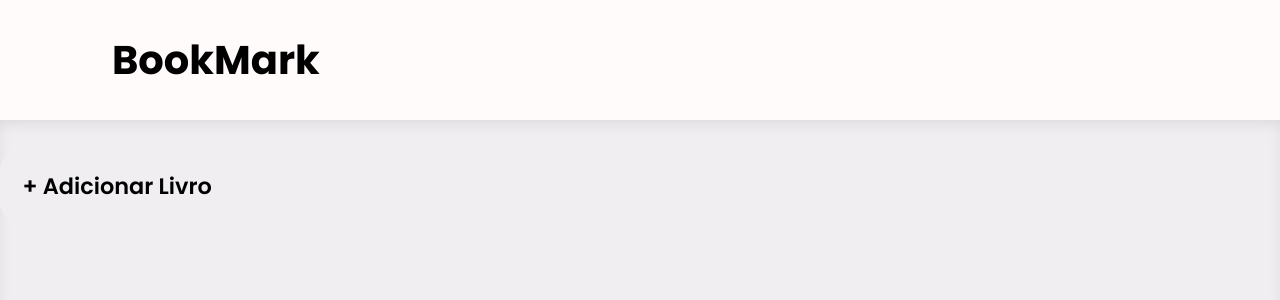
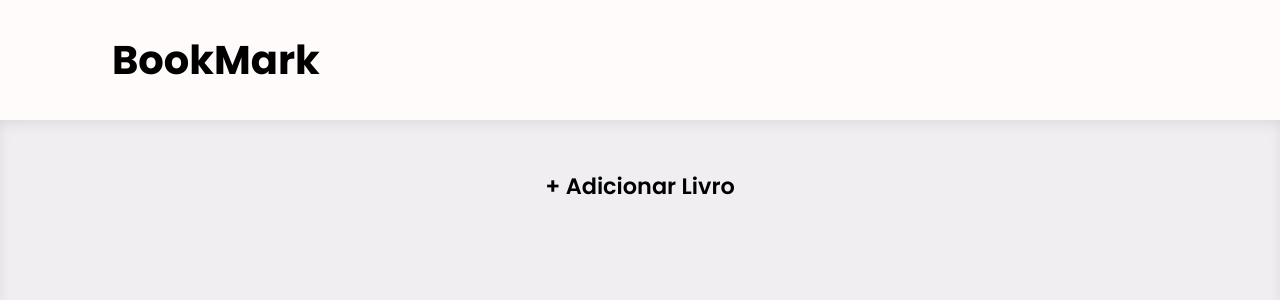
Before and after one commit to felprangel/Biblioteca-v2, a Next.js app: page / in a window 1280 px wide. Shown: the top 300 px of the page. Built offline with nearby package versions, Linux system fonts and the light colour scheme.

Commit message:
ajusta estilização para botão

```diff
--- a/src/pages/index.jsx
+++ b/src/pages/index.jsx
@@ -1,14 +1,16 @@
 import styled from 'styled-components'
 
+import { Botao } from '@/components/Botao'
 import Cabecalho from '@/components/Cabecalho'
-import { Botao } from '@/components/Botao'
 
 const PaginaInicial = () => {
   return (
     <Container>
       <Cabecalho />
       <Main>
-        <Botao>+ Adicionar Livro</Botao>
+        <ContainerBotao>
+          <Botao>+ Adicionar Livro</Botao>
+        </ContainerBotao>
       </Main>
     </Container>
   )
@@ -26,4 +28,10 @@ const Main = styled.main`
   box-shadow: inset 0px 5px 15px -3px var(--cor-sombra);
 `
 
+const ContainerBotao = styled.div`
+  display: flex;
+  justify-content: center;
+  align-items: center;
+`
+
 export default PaginaInicial
```
